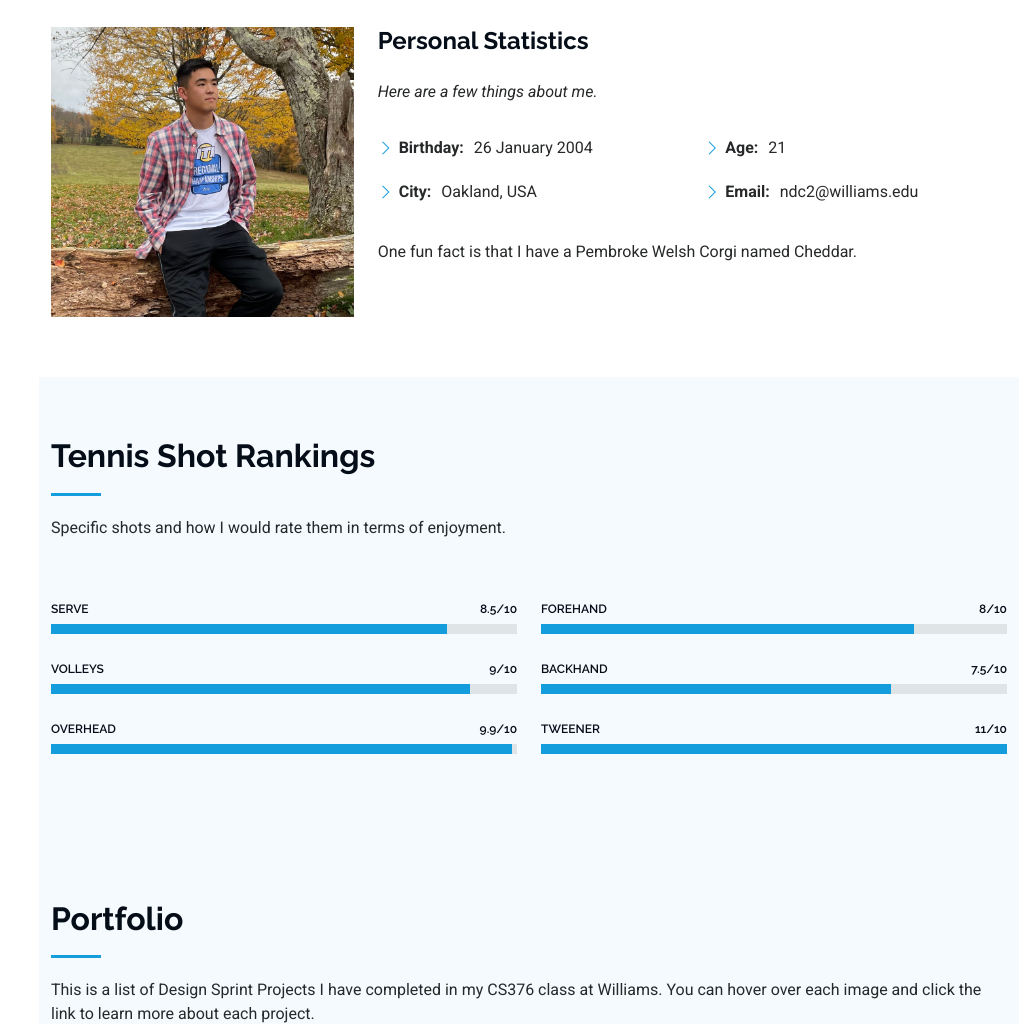
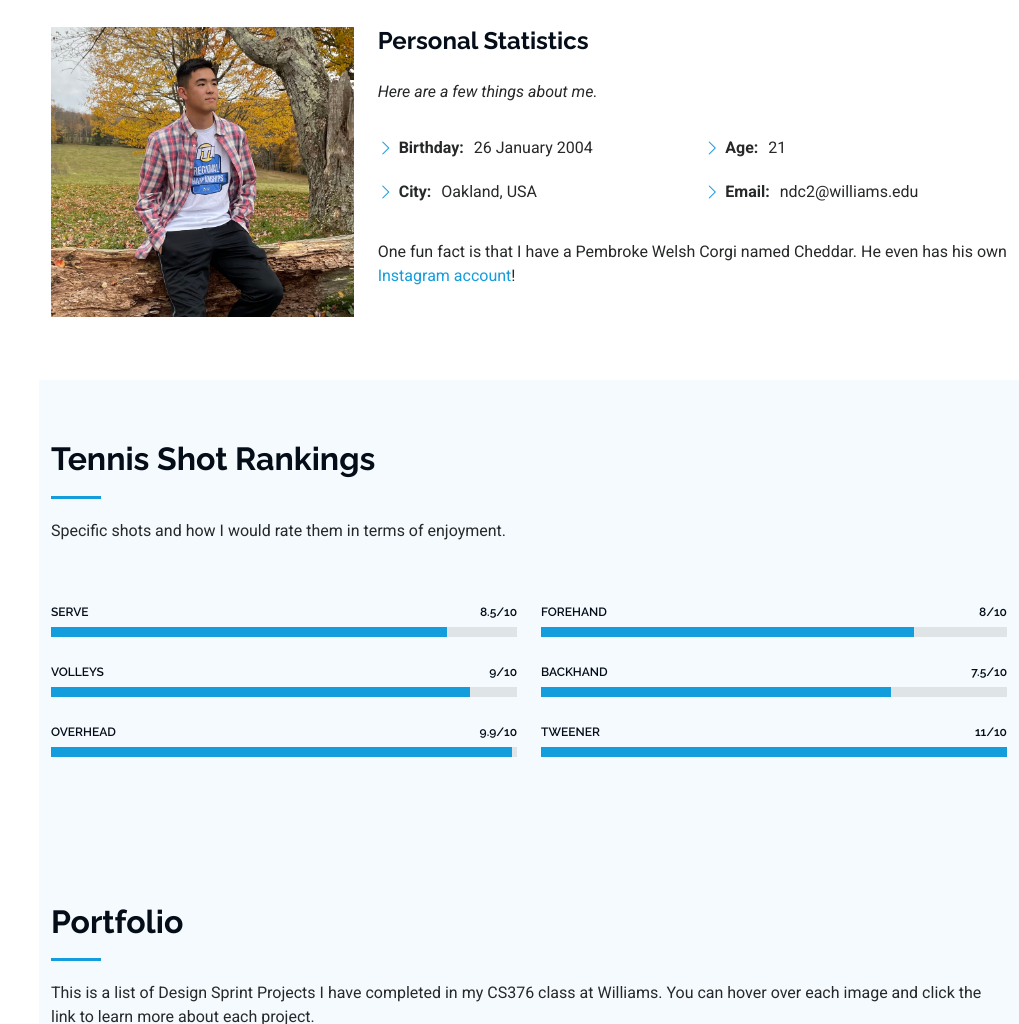
Before and after one commit to nicdchen3/nicdchen3.github.io, a plain HTML site: page index.html in a window 1280 px wide. Shown: the part 1019-2043 px from the top of the page, without its empty margins (261-1280 px from the left). Drawn offline with Linux system fonts and the light colour scheme.

Commit message:
added Corgi instagram

```diff
--- a/index.html
+++ b/index.html
@@ -116,7 +116,8 @@
               </div>
             </div>
             <p class="py-3">
-              One fun fact is that I have a Pembroke Welsh Corgi named Cheddar.
+              One fun fact is that I have a Pembroke Welsh Corgi named Cheddar. He even has his own
+  <a href="https://www.instagram.com/ch3ddar_corgi/?hl=en" target="_blank">Instagram account</a>!
             </p>
           </div>
         </div>
```
